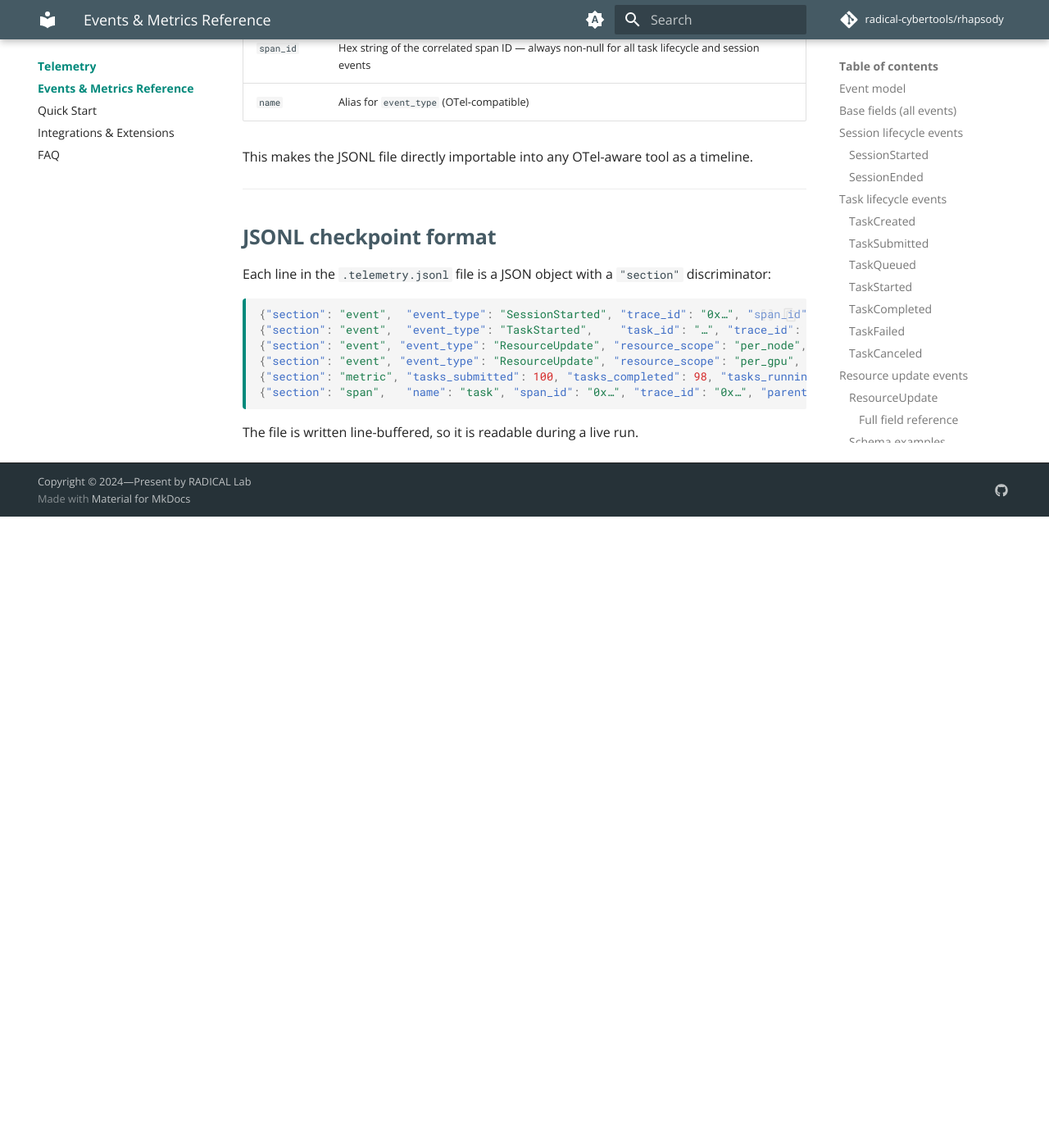
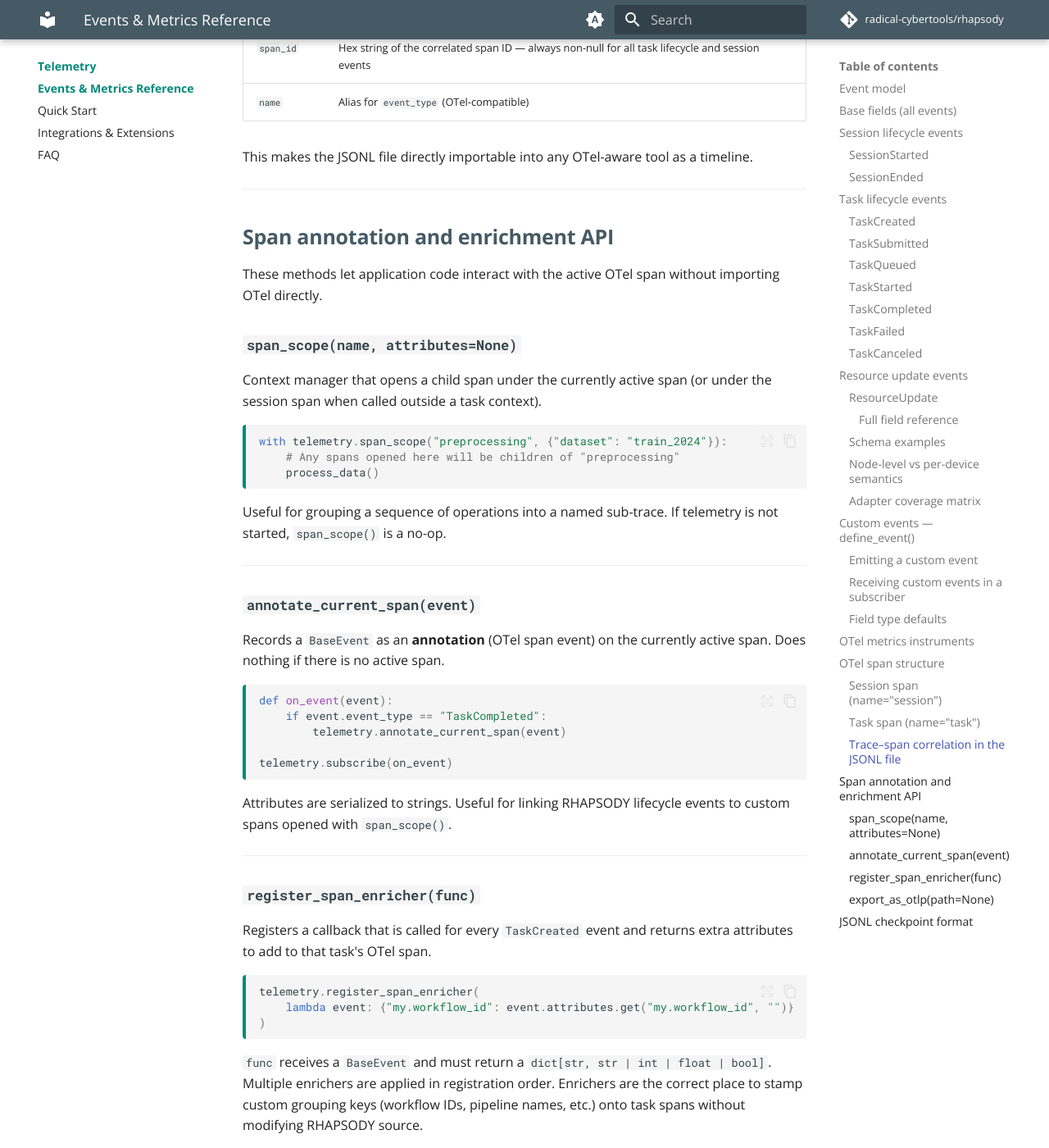
Before and after one commit to radical-cybertools/rhapsody, an MkDocs documentation site: the page built from docs/telemetry/reference.md, in a window 1280 px wide and 1400 px high, scrolled down 11776 px. Shown: the whole window at 82% size. Built offline with MkDocs 1.6.1 and Material for MkDocs 9.7.7, drawn with Linux system fonts in a browser that asks for light colours; comment, search, counter and statistics services are not loaded; before the commit the page ends 12406 px from its top, so only the background shows below that; some of the changed text lies outside the part shown.

````diff
--- a/docs/telemetry/reference.md
+++ b/docs/telemetry/reference.md
@@ -443,6 +443,75 @@
 
 ---
 
+## Span annotation and enrichment API
+
+These methods let application code interact with the active OTel span without importing OTel directly.
+
+### `span_scope(name, attributes=None)`
+
+Context manager that opens a child span under the currently active span (or under the session span when called outside a task context).
+
+```python
+with telemetry.span_scope("preprocessing", {"dataset": "train_2024"}):
+    # Any spans opened here will be children of "preprocessing"
+    process_data()
+```
+
+Useful for grouping a sequence of operations into a named sub-trace. If telemetry is not started, `span_scope()` is a no-op.
+
+---
+
+### `annotate_current_span(event)`
+
+Records a `BaseEvent` as an **annotation** (OTel span event) on the currently active span. Does nothing if there is no active span.
+
+```python
+def on_event(event):
+    if event.event_type == "TaskCompleted":
+        telemetry.annotate_current_span(event)
+
+telemetry.subscribe(on_event)
+```
+
+Attributes are serialized to strings. Useful for linking RHAPSODY lifecycle events to custom spans opened with `span_scope()`.
+
+---
+
+### `register_span_enricher(func)`
+
+Registers a callback that is called for every `TaskCreated` event and returns extra attributes to add to that task's OTel span.
+
+```python
+telemetry.register_span_enricher(
+    lambda event: {"my.workflow_id": event.attributes.get("my.workflow_id", "")}
+)
+```
+
+`func` receives a `BaseEvent` and must return a `dict[str, str | int | float | bool]`. Multiple enrichers are applied in registration order. Enrichers are the correct place to stamp custom grouping keys (workflow IDs, pipeline names, etc.) onto task spans without modifying RHAPSODY source.
+
+---
+
+### `export_as_otlp(path=None)`
+
+Serializes all finished spans to a standards-compliant OTLP JSON payload (the `POST /v1/traces` wire format). Call after `stop()` when all spans are finalized.
+
+```python
+await session.close()
+
+# Write to file
+telemetry.export_as_otlp("./traces.json")
+
+# Or get the JSON string directly
+payload = telemetry.export_as_otlp()
+```
+
+The returned string is valid OTLP JSON and can be:
+- Uploaded to any visualizer that accepts OTLP format (Jaeger, Grafana Tempo, Zipkin with conversion)
+- POSTed directly to an OTLP HTTP endpoint
+- Stored for offline analysis
+
+---
+
 ## JSONL checkpoint format
 
 Each line in the `.telemetry.jsonl` file is a JSON object with a `"section"` discriminator:
````
Also changed, not shown: docs/telemetry/index.md (+1 -1 lines), docs/telemetry/integrations.md (+26 -20 lines), docs/telemetry/quickstart.md (+3 -0 lines), 2 other files.
